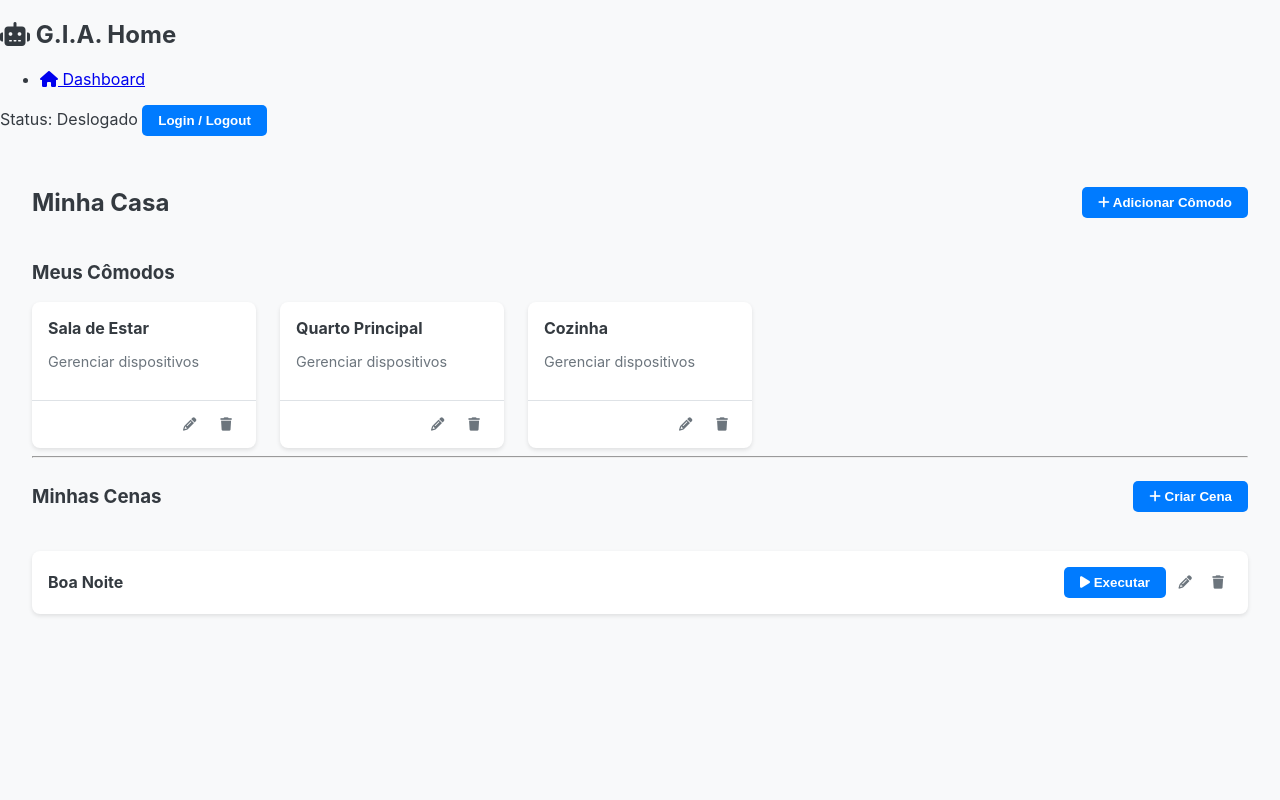
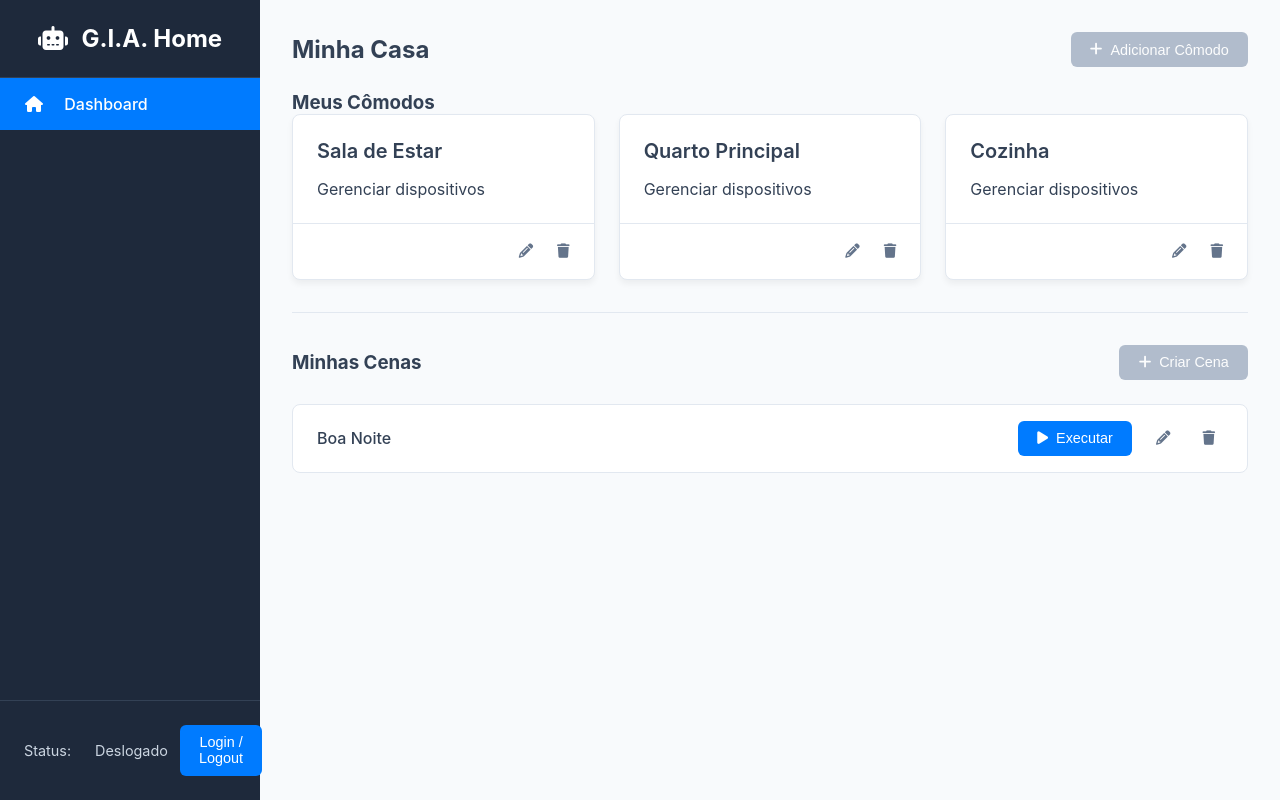
Before and after one commit to marcosgabrielms/PD-Controle-de-Domotica, a plain HTML site: page frontend/index.html in a window 1280 px wide. Drawn offline with Linux system fonts and the light colour scheme.

Commit message:
:lipstick: feat(css): estiliza a nova interface com menu lateral

```diff
--- a/frontend/assets/CSS/styles.css
+++ b/frontend/assets/CSS/styles.css
@@ -1,29 +1,122 @@
+/* --- CONFIGURAÇÕES GLOBAIS E VARIÁVEIS --- */
 :root {
     --primary-color: #007bff;
+    --primary-hover-color: #0056b3;
     --danger-color: #dc3545;
     --success-color: #28a745;
-    --light-gray: #f8f9fa;
-    --dark-gray: #343a40;
-    --border-color: #dee2e6;
+    --sidebar-bg: #1e293b;
+    --sidebar-text: #cbd5e1;
+    --sidebar-text-hover: #ffffff;
+    --content-bg: #f8fafc;
+    --card-bg: #ffffff;
+    --text-color: #334155;
+    --border-color: #e2e8f0;
+    --shadow-color: rgba(0,0,0,0.05);
+}
+
+* {
+    box-sizing: border-box;
+    margin: 0;
+    padding: 0;
 }
 
 body {
     font-family: -apple-system, BlinkMacSystemFont, "Segoe UI", Roboto, "Helvetica Neue", Arial, sans-serif;
-    margin: 0;
-    background-color: var(--light-gray);
-    color: var(--dark-gray);
+    background-color: var(--content-bg);
+    color: var(--text-color);
 }
 
-header {
-    background-color: white;
-    padding: 1rem 2rem;
-    border-bottom: 1px solid var(--border-color);
-    box-shadow: 0 2px 4px rgba(0,0,0,0.05);
+/* --- LAYOUT PRINCIPAL COM SIDEBAR --- */
+.app-container {
+    display: flex;
 }
 
-main { padding: 2rem; }
+.sidebar {
+    width: 260px;
+    background-color: var(--sidebar-bg);
+    color: var(--sidebar-text);
+    display: flex;
+    flex-direction: column;
+    height: 100vh;
+    position: fixed;
+    left: 0;
+    top: 0;
+}
+
+.sidebar-header {
+    padding: 1.5rem;
+    font-size: 1.25rem;
+    text-align: center;
+    border-bottom: 1px solid #334155;
+}
+.sidebar-header h1 {
+    font-size: 1.5rem;
+    color: white;
+}
+.sidebar-header i {
+    margin-right: 0.5rem;
+}
+
+.sidebar-menu {
+    list-style-type: none;
+    flex-grow: 1;
+}
+.sidebar-menu li a {
+    display: block;
+    padding: 1rem 1.5rem;
+    text-decoration: none;
+    color: var(--sidebar-text);
+    transition: background-color 0.2s, color 0.2s;
+    font-weight: 500;
+}
+.sidebar-menu li a:hover {
+    background-color: #334155;
+    color: var(--sidebar-text-hover);
+}
+.sidebar-menu li a.active {
+    background-color: var(--primary-color);
+    color: white;
+}
+.sidebar-menu li a i {
+    margin-right: 1rem;
+    width: 20px;
+    text-align: center;
+}
+
+.sidebar-footer {
+    padding: 1.5rem;
+    border-top: 1px solid #334155;
+}
+.login-control {
+    display: flex;
+    align-items: center;
+    gap: 0.75rem;
+    font-size: 0.9rem;
+}
+.status-icon {
+    width: 12px;
+    height: 12px;
+    border-radius: 50%;
+    transition: background-color 0.3s;
+}
+.status-icon.logged-out { background-color: var(--danger-color); }
+.status-icon.logged-in { background-color: var(--success-color); }
+
+.content {
+    margin-left: 260px;
+    padding: 2rem;
+    width: calc(100% - 260px);
+}
+
+/* --- ESTILOS DO CONTEÚDO --- */
 .view { display: block; }
 .hidden { display: none !important; }
+
+hr {
+    border: none;
+    border-top: 1px solid var(--border-color);
+    margin: 2rem 0;
+}
 
 .view-header {
     display: flex;
@@ -32,17 +125,21 @@ main { padding: 2rem; }
     margin-bottom: 1.5rem;
     flex-wrap: wrap;
 }
+.view-header h2, .view-header h3 {
+    margin: 0;
+}
 
 .grid-container {
     display: grid;
-    grid-template-columns: repeat(auto-fill, minmax(220px, 1fr));
+    grid-template-columns: repeat(auto-fill, minmax(250px, 1fr));
     gap: 1.5rem;
 }
 
 .card {
-    background-color: white;
+    background-color: var(--card-bg);
     border-radius: 8px;
-    box-shadow: 0 2px 4px rgba(0,0,0,0.1);
+    box-shadow: 0 4px 6px var(--shadow-color);
+    border: 1px solid var(--border-color);
     display: flex;
     flex-direction: column;
     justify-content: space-between;
@@ -50,64 +147,87 @@ main { padding: 2rem; }
 }
 .card:hover {
     transform: translateY(-5px);
-    box-shadow: 0 4px 8px rgba(0,0,0,0.15);
+    box-shadow: 0 10px 15px var(--shadow-color);
 }
-.card-body { padding: 1rem; cursor: pointer; }
-.card-title { font-weight: bold; margin: 0 0 0.5rem 0; }
-.card-content { color: #6c757d; font-size: 0.9rem; }
+.card-body { padding: 1.5rem; flex-grow: 1; }
+.card-title { font-weight: 600; margin: 0 0 1rem 0; font-size: 1.25rem; }
+
+/* NOVO: Botão dentro do card */
+.card-link {
+    display: inline-flex;
+    align-items: center;
+    gap: 0.5rem;
+    padding: 0.5rem 1rem;
+    background-color: var(--content-bg);
+    border: 1px solid var(--border-color);
+    border-radius: 6px;
+    font-weight: 500;
+    color: var(--primary-color);
+    cursor: pointer;
+    transition: background-color 0.2s, color 0.2s;
+}
+.card-link:hover {
+    background-color: var(--primary-color);
+    color: white;
+    border-color: var(--primary-color);
+}
+
 .card-actions {
     display: flex;
     justify-content: flex-end;
     gap: 0.5rem;
-    padding: 0.5rem 1rem;
+    padding: 0.75rem 1rem;
     border-top: 1px solid var(--border-color);
 }
 
-/* Cenas */
-#cenas-list { display: flex; flex-direction: column; gap: 1rem; }
-.scene-item {
+/* --- COMPONENTES (Botões, Cenas, etc.) --- */
+.scene-item, .device-card {
     display: flex;
     justify-content: space-between;
     align-items: center;
-    background-color: white;
-    padding: 1rem;
+    background-color: var(--card-bg);
+    padding: 1rem 1.5rem;
     border-radius: 8px;
-    box-shadow: 0 2px 4px rgba(0,0,0,0.1);
+    border: 1px solid var(--border-color);
 }
-.scene-item-name { font-weight: bold; }
+.scene-item-name, .device-card-header span { font-weight: 500; }
+.scene-item-actions, .device-card-actions { display: flex; align-items: center; gap: 1rem; }
 
-/* Editor de Cenas */
-.scene-editor-form { display: flex; flex-direction: column; gap: 1.5rem; }
-.form-group { display: flex; flex-direction: column; gap: 0.5rem; }
-.form-group label { font-weight: bold; font-size: 1.1rem; }
-.actions-list { display: flex; flex-direction: column; gap: 1rem; border-top: 1px solid var(--border-color); padding-top: 1.5rem; }
-.action-card {
-    background-color: white;
-    border: 1px solid var(--border-color);
-    border-radius: 8px;
-    padding: 1rem;
-    display: flex;
-    flex-direction: column;
-    gap: 1rem;
+button {
+    padding: 0.6rem 1.2rem;
+    border: none;
+    border-radius: 6px;
+    background-color: var(--primary-color);
+    color: white;
+    cursor: pointer;
+    font-weight: 500;
+    font-size: 0.9rem;
+    transition: background-color 0.2s, opacity 0.2s;
+    display: inline-flex;
+    align-items: center;
+    gap: 0.5rem;
 }
-.action-card-header { display: flex; justify-content: space-between; align-items: center; padding-bottom: 0.75rem; border-bottom: 1px solid var(--border-color); }
-.action-card-header h4 { margin: 0; color: var(--primary-color); }
-.action-card-body { display: grid; grid-template-columns: 2fr 1fr 1fr; gap: 1rem; align-items: center; }
-.editor-actions { display: flex; justify-content: space-between; align-items: center; margin-top: 1rem; }
+button:hover { background-color: var(--primary-hover-color); }
+button:disabled { background-color: #94a3b8; cursor: not-allowed; opacity: 0.7; }
 
-/* Elementos Gerais */
-button { padding: 0.5rem 1rem; border: none; border-radius: 5px; background-color: var(--primary-color); color: white; cursor: pointer; font-weight: bold; transition: opacity 0.2s; }
-button:hover { opacity: 0.85; }
 .btn-danger { background-color: var(--danger-color); }
-.btn-success { background-color: var(--success-color); }
-.btn-icon { background: none; color: #6c757d; padding: 0.5rem; }
-.btn-icon:hover { color: var(--dark-gray); }
+.btn-icon { background: none; color: #64748b; padding: 0.5rem; border: none; }
+.btn-icon:hover { color: var(--text-color); }
 .btn-icon.btn-danger:hover { color: var(--danger-color); }
 
-input, select { padding: 0.75rem; border: 1px solid var(--border-color); border-radius: 5px; font-size: 1rem; width: 100%; box-sizing: border-box; }
+/* --- MODAIS E FORMULÁRIOS --- */
+#modal-backdrop { z-index: 1000; }
+.modal { box-shadow: 0 20px 25px -5px rgba(0,0,0,0.1), 0 10px 10px -5px rgba(0,0,0,0.04); }
+/* Outros estilos de componentes como switch, forms, etc. permanecem similares */
 
-/* Modal */
-#modal-backdrop { position: fixed; top: 0; left: 0; width: 100%; height: 100%; background-color: rgba(0,0,0,0.5); display: flex; justify-content: center; align-items: center; }
-.modal { background-color: white; padding: 2rem; border-radius: 8px; width: 90%; max-width: 400px; }
-.modal-actions { display: flex; justify-content: flex-end; gap: 1rem; margin-top: 1rem; }
-.btn-cancel-modal { background-color: #6c757d; }
+/* Demais estilos reaproveitados da versão anterior */
+.switch { position: relative; display: inline-block; width: 44px; height: 24px; }
+.switch input { opacity: 0; width: 0; height: 0; }
+.slider { position: absolute; cursor: pointer; top: 0; left: 0; right: 0; bottom: 0; background-color: #ccc; transition: .4s; border-radius: 24px; }
+.slider:before { position: absolute; content: ""; height: 18px; width: 18px; left: 3px; bottom: 3px; background-color: white; transition: .4s; border-radius: 50%; }
+input:checked + .slider { background-color: var(--success-color); }
+input:checked + .slider:before { transform: translateX(20px); }
+.form-group { display: flex; flex-direction: column; gap: 0.5rem; }
+.editor-actions { display: flex; justify-content: flex-end; gap: 1rem; }
+.modal-actions { display: flex; justify-content: flex-end; gap: 1rem; margin-top: 1.5rem; }
+input, select { padding: 0.75rem; border: 1px solid var(--border-color); border-radius: 5px; font-size: 1rem; width: 100%; }
```
